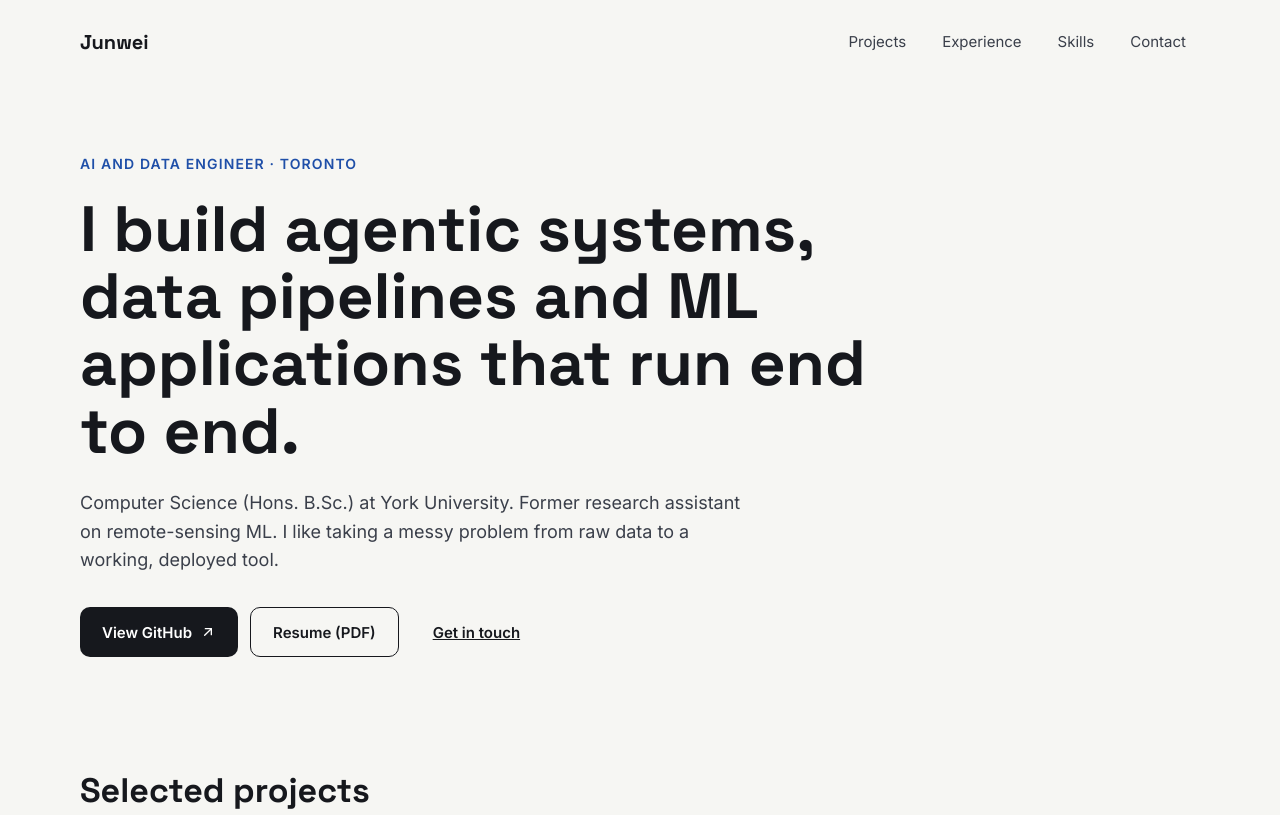
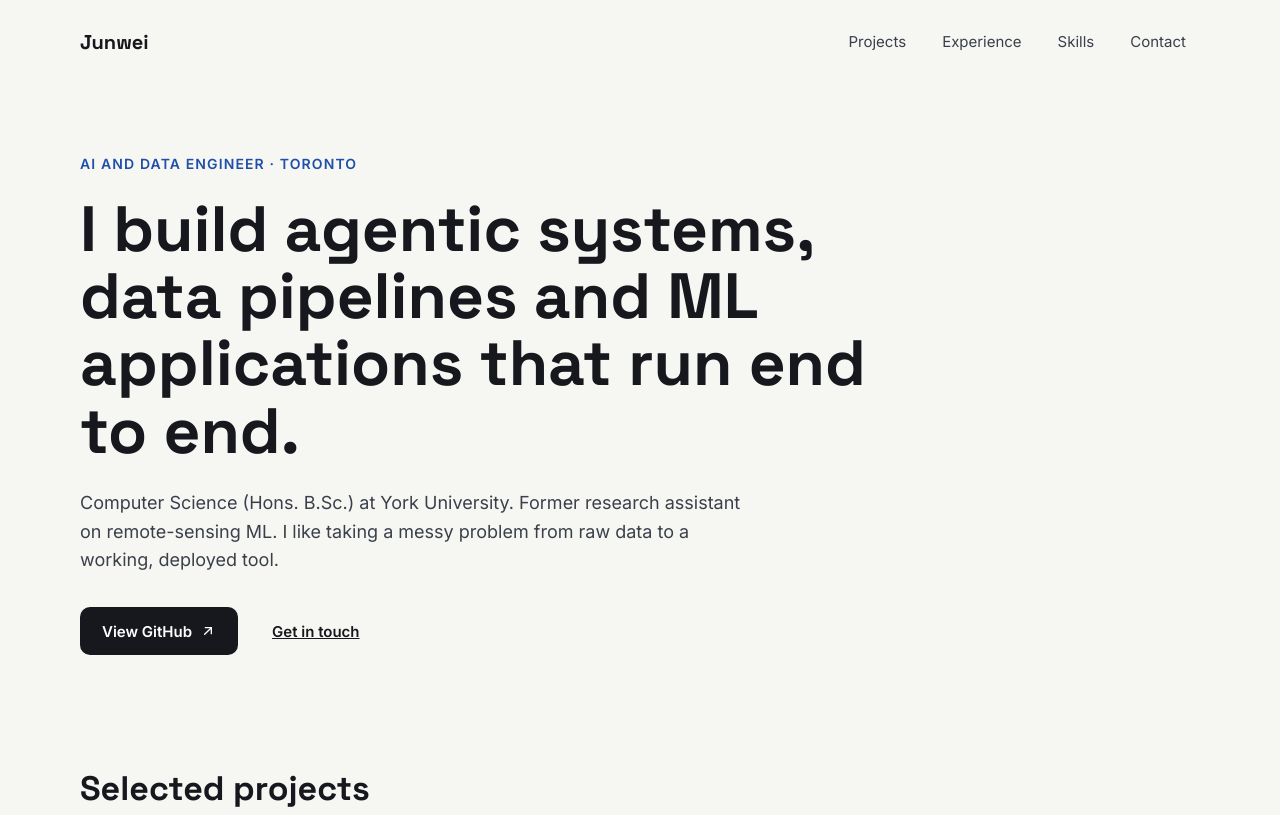
Before and after one commit to Wei-cyber/Wei-cyber.github.io, a plain HTML site: page index.html in a window 1280 px wide. Shown: the top 815 px of the page. Drawn offline with Linux system fonts and the light colour scheme.

Commit message:
remove elements

```diff
--- a/index.html
+++ b/index.html
@@ -252,7 +252,7 @@
       <a class="btn btn-primary" href="https://github.com/Wei-cyber">View GitHub
         <svg aria-hidden="true" width="16" height="16" viewBox="0 0 24 24" fill="none" stroke="currentColor" stroke-width="2" stroke-linecap="round" stroke-linejoin="round"><path d="M7 17L17 7"/><path d="M8 7h9v9"/></svg>
       </a>
-      <a class="btn btn-outline" href="https://drive.google.com/file/d/17EcjUcPQTEFz8Udg9ZXQhlb-hCdJWN_B/view?usp=sharing">Resume (PDF)</a>
+      <!-- <a class="btn btn-outline" href="https://drive.google.com">Resume (PDF)</a> -->
       <a class="btn btn-link" href="#contact">Get in touch</a>
     </div>
   </section>
```
